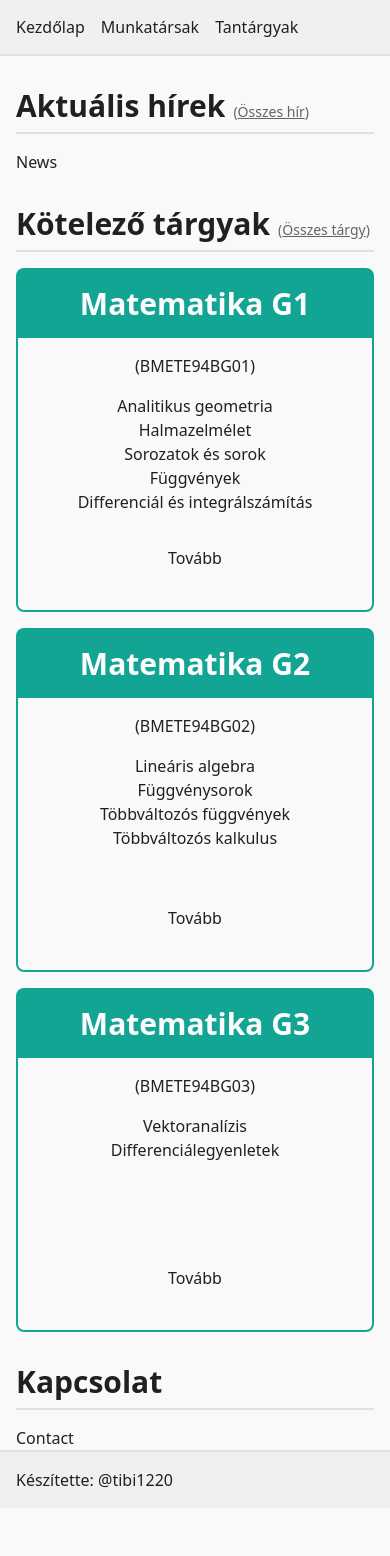
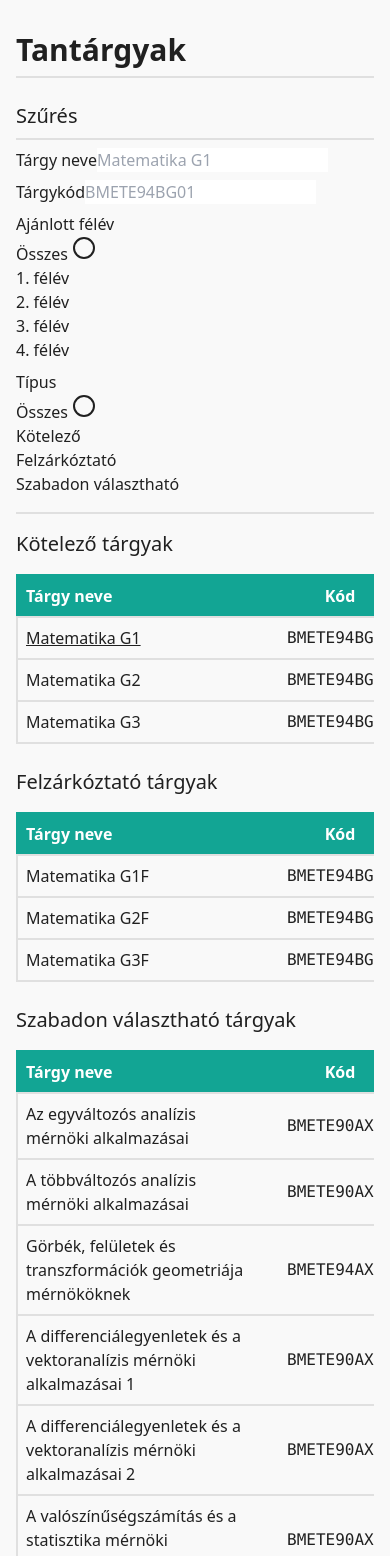
Before and after one commit to szilagyi-math/notes, a Next.js app: page / in a window 390 px wide. Shown: the top 1556 px of the page. Before the commit the page ends 1508 px from the top, so only its background shows below. Built offline with nearby package versions, Linux system fonts and the light colour scheme.

Commit message:
Make page sharable to the public

```diff
--- a/src/app/layout.tsx
+++ b/src/app/layout.tsx
@@ -11,7 +11,7 @@ export default function RootLayout({ children }: RootLayoutProps) {
   return (
     <html lang='hu'>
       <body>
-        <Header />
+        {/* <Header /> */}
         <Main>{children}</Main>
         <Footer />
       </body>
--- /dev/null
+++ b/src/app/page.bup.tsx
@@ -0,0 +1,62 @@
+import Link from 'next/link';
+
+import { SubjectsOverview } from '@/components';
+
+import type { NextPage } from 'next';
+
+interface HomePageProps {}
+
+const items = [
+  {
+    title: 'Aktuális hírek',
+    details: {
+      title: 'Összes hír',
+      href: '/news',
+    },
+    key: 'news',
+    Component: () => <div>News</div>,
+  },
+  {
+    title: 'Kötelező tárgyak',
+    details: {
+      title: 'Összes tárgy',
+      href: '/subjects',
+    },
+    key: 'subjects',
+    Component: SubjectsOverview,
+  },
+  {
+    title: 'Kapcsolat',
+    key: 'contact',
+    Component: () => <div>Contact</div>,
+  },
+];
+
+const HomePage: NextPage<HomePageProps> = () => {
+  return items.map(({ key, title, details, Component }) => (
+    <div
+      key={key}
+      className='mt-8 flex flex-col gap-4 mx-4'
+    >
+      <h2 className='text-3xl font-semibold border-b-2 pb-2'>
+        {title}
+        {details && (
+          <span className='text-sm ml-2 font-normal text-secondary-fg'>
+            {'('}
+            <Link
+              className='transition-colors duration-300 underline hover:text-accent-9'
+              href={details.href}
+            >
+              {details.title}
+            </Link>
+            {')'}
+          </span>
+        )}
+      </h2>
+
+      <Component />
+    </div>
+  ));
+};
+
+export default HomePage;
--- a/src/app/page.tsx
+++ b/src/app/page.tsx
@@ -1,62 +1,316 @@
+'use client';
+
 import Link from 'next/link';
 
-import { SubjectsOverview } from '@/components';
+import { ChangeEvent, Fragment, useCallback, useState } from 'react';
 
 import type { NextPage } from 'next';
+import { Input, Label, RadioGroup } from '@/components';
 
-interface HomePageProps {}
+interface SubjectsPageProps {}
 
 const items = [
   {
-    title: 'Aktuális hírek',
-    details: {
-      title: 'Összes hír',
-      href: '/news',
-    },
-    key: 'news',
-    Component: () => <div>News</div>,
+    title: 'Kötelező tárgyak',
+    value: 'mandatory',
+    subjects: [
+      {
+        name: 'Matematika G1',
+        code: 'BMETE94BG01',
+        semester: 1,
+        href: '/subjects/G1',
+      },
+      {
+        name: 'Matematika G2',
+        code: 'BMETE94BG02',
+        semester: 2,
+      },
+      {
+        name: 'Matematika G3',
+        code: 'BMETE94BG03',
+        semester: 3,
+      },
+    ],
   },
   {
-    title: 'Kötelező tárgyak',
-    details: {
-      title: 'Összes tárgy',
-      href: '/subjects',
-    },
-    key: 'subjects',
-    Component: SubjectsOverview,
+    title: 'Felzárkóztató tárgyak',
+    value: 'catch-up',
+    subjects: [
+      {
+        name: 'Matematika G1F',
+        code: 'BMETE94BG11',
+        semester: 1,
+      },
+      {
+        name: 'Matematika G2F',
+        code: 'BMETE94BG12',
+        semester: 2,
+      },
+      {
+        name: 'Matematika G3F',
+        code: 'BMETE94BG13',
+        semester: 3,
+      },
+    ],
   },
   {
-    title: 'Kapcsolat',
-    key: 'contact',
-    Component: () => <div>Contact</div>,
+    title: 'Szabadon választható tárgyak',
+    value: 'optional',
+    subjects: [
+      {
+        name: 'Az egyváltozós analízis mérnöki alkalmazásai',
+        code: 'BMETE90AX41',
+        semester: 1,
+      },
+      {
+        name: 'A többváltozós analízis mérnöki alkalmazásai',
+        code: 'BMETE90AX42',
+        semester: 2,
+      },
+      {
+        name: 'Görbék, felületek és transzformációk geometriája mérnököknek',
+        code: 'BMETE94AX11',
+        semester: 3,
+      },
+      {
+        name: 'A differenciálegyenletek és a vektoranalízis mérnöki alkalmazásai 1',
+        code: 'BMETE90AX43',
+        semester: 3,
+      },
+      {
+        name: 'A differenciálegyenletek és a vektoranalízis mérnöki alkalmazásai 2',
+        code: 'BMETE90AX44',
+        semester: 4,
+      },
+      {
+        name: 'A valószínűségszámítás és a statisztika mérnöki alkalmazásai 1',
+        code: 'BMETE90AX45',
+        semester: 4,
+      },
+      {
+        name: 'Matematika G4',
+        code: 'BMETE94BG43',
+        semester: 4,
+      },
+    ],
   },
 ];
 
-const HomePage: NextPage<HomePageProps> = () => {
-  return items.map(({ key, title, details, Component }) => (
-    <div
-      key={key}
-      className='mt-8 flex flex-col gap-4 mx-4'
-    >
-      <h2 className='text-3xl font-semibold border-b-2 pb-2'>
-        {title}
-        {details && (
-          <span className='text-sm ml-2 font-normal text-secondary-fg'>
-            {'('}
-            <Link
-              className='transition-colors duration-300 underline hover:text-accent-9'
-              href={details.href}
-            >
-              {details.title}
-            </Link>
-            {')'}
-          </span>
-        )}
+const typeRadioItems = [
+  {
+    value: null,
+    label: 'Összes',
+  },
+  {
+    value: 'mandatory',
+    label: 'Kötelező',
+  },
+  {
+    value: 'catch-up',
+    label: 'Felzárkóztató',
+  },
+  {
+    value: 'optional',
+    label: 'Szabadon választható',
+  },
+];
+
+const semesterRadioItems = [
+  {
+    value: null,
+    label: 'Összes',
+  },
+  {
+    value: 1,
+    label: '1. félév',
+  },
+  {
+    value: 2,
+    label: '2. félév',
+  },
+  {
+    value: 3,
+    label: '3. félév',
+  },
+  {
+    value: 4,
+    label: '4. félév',
+  },
+];
+
+type Semester = 1 | 2 | 3 | 4;
+type Type = 'mandatory' | 'catch-up' | 'optional';
+
+const SubjectsPage: NextPage<SubjectsPageProps> = () => {
+  const [name, setName] = useState('');
+  const [code, setCode] = useState('');
+  const [semester, setSemester] = useState<Semester | null>(null);
+  const [type, setType] = useState<Type | null>(null);
+
+  const isDirty = name || code || semester || type;
+  let nonEmpty = false;
+
+  const reset = useCallback(() => {
+    setName('');
+    setCode('');
+    setSemester(null);
+    setType(null);
+  }, []);
+
+  const handleNameChange = useCallback(
+    (e: ChangeEvent<HTMLInputElement>) => {
+      setName(e.target.value);
+    },
+    [setName]
+  );
+
+  const handleCodeChange = useCallback(
+    (e: ChangeEvent<HTMLInputElement>) => {
+      setCode(e.target.value);
+    },
+    [setCode]
+  );
+
+  return (
+    <>
+      <h1 className='text-3xl font-semibold mt-8 border-b-2 pb-2 mx-4'>
+        Tantárgyak
+      </h1>
+
+      <h2 className='text-xl mt-4 border-b-2 py-2 mb-2 mx-4'>
+        Szűrés
+        {isDirty ? (
+          <button
+            className='text-accent-9 text-sm ml-2'
+            onClick={reset}
+          >
+            (Szűrők törlése)
+          </button>
+        ) : null}
       </h2>
 
-      <Component />
-    </div>
-  ));
+      <div className='grid grid-cols-1 md:grid-cols-2 gap-2 border-b-2 pb-4 mx-4'>
+        <div>
+          <Label htmlFor='name'>Tárgy neve</Label>
+          <Input
+            id='name'
+            value={name}
+            onChange={handleNameChange}
+            placeholder='Matematika G1'
+          />
+        </div>
+
+        <div>
+          <Label htmlFor='code'>Tárgykód</Label>
+          <Input
+            id='code'
+            value={code}
+            onChange={handleCodeChange}
+            placeholder='BMETE94BG01'
+          />
+        </div>
+
+        <div>
+          <Label htmlFor='semester'>Ajánlott félév</Label>
+          <RadioGroup
+            name='semester'
+            items={semesterRadioItems}
+            value={semester as any}
+            onValueChange={setSemester as any}
+          />
+        </div>
+
+        <div>
+          <Label htmlFor='type'>Típus</Label>
+          <RadioGroup
+            name='type'
+            items={typeRadioItems}
+            value={type as any}
+            onValueChange={setType as any}
+          />
+        </div>
+      </div>
+
+      {items.map(({ title, subjects, value }) => {
+        if (type && type !== value) return null;
+
+        let filteredSubjects = subjects;
+
+        if (semester) {
+          filteredSubjects = filteredSubjects.filter(
+            ({ semester: s }) => s === semester
+          );
+        }
+
+        if (name) {
+          filteredSubjects = filteredSubjects.filter(({ name: n }) =>
+            n.toLowerCase().includes(name.toLowerCase())
+          );
+        }
+
+        if (code) {
+          filteredSubjects = filteredSubjects.filter(({ code: c }) =>
+            c.toLowerCase().includes(code.toLowerCase())
+          );
+        }
+
+        if (!filteredSubjects.length) return null;
+
+        nonEmpty = true;
+
+        return (
+          <div
+            className='mx-4'
+            key={value}
+          >
+            <h2 className='text-xl mt-4'>{title}</h2>
+            <div className='overflow-x-auto w-full max-w-full py-2'>
+              <table className='mt-2 min-w-[500px] w-full'>
+                <thead className='bg-accent-9 text-accent-contrast border-2 border-accent-9'>
+                  <tr>
+                    <th className='text-left p-2'>Tárgy neve</th>
+                    <th className='w-[150px] p-2'>Kód</th>
+                    <th className='w-[100px] p-2'>Félév</th>
+                  </tr>
+                </thead>
+                <tbody>
+                  {filteredSubjects.map(({ name, code, semester, href }) => (
+                    <tr
+                      className='border-2'
+                      key={code}
+                    >
+                      <td className='p-2'>
+                        {href ? (
+                          <Link
+                            className={`transition duration-300
+                              hover:text-accent-9 underline
+                              `}
+                            href={href}
+                          >
+                            {name}
+                          </Link>
+                        ) : (
+                          name
+                        )}
+                      </td>
+                      <td className='p-2 text-center font-mono'>{code}</td>
+                      <td className='p-2 text-center font-bold'>{semester}</td>
+                    </tr>
+                  ))}
+                </tbody>
+              </table>
+            </div>
+          </div>
+        );
+      })}
+
+      {!nonEmpty && (
+        <div className='text-lg mt-4'>
+          Nincs találat a keresési feltételeknek.
+        </div>
+      )}
+    </>
+  );
 };
 
-export default HomePage;
+export default SubjectsPage;
--- a/src/components/navigation/header/items.ts
+++ b/src/components/navigation/header/items.ts
@@ -6,7 +6,7 @@ type MainNavItem = {
 
 const items: Array<MainNavItem> = [
   { label: 'Kezdőlap', href: '/', prefetch: true },
-  { label: 'Munkatársak', href: '/staff', prefetch: true },
+  // { label: 'Munkatársak', href: '/staff', prefetch: true },
   { label: 'Tantárgyak', href: '/subjects', prefetch: true },
 ];
 
--- a/src/components/navigation/main/main.tsx
+++ b/src/components/navigation/main/main.tsx
@@ -8,7 +8,8 @@ const Main = ({ children }: MainProps) => {
   return (
     <main
       id='main'
-      className='mx-auto max-w-content-width min-h-content-height'
+      // TODO: Reconfiguure height once the header is implemented
+      className='mx-auto max-w-content-width min-h-screen'
     >
       {children}
     </main>
```
Also changed, not shown: src/app/subjects/[subjectCode]/page.tsx (+29 -8 lines), src/app/subjects/page.bup.tsx (renamed from src/app/subjects/page.tsx).
